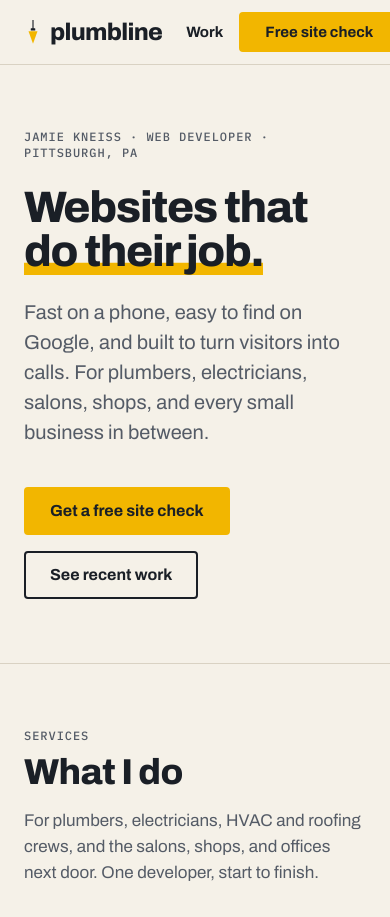
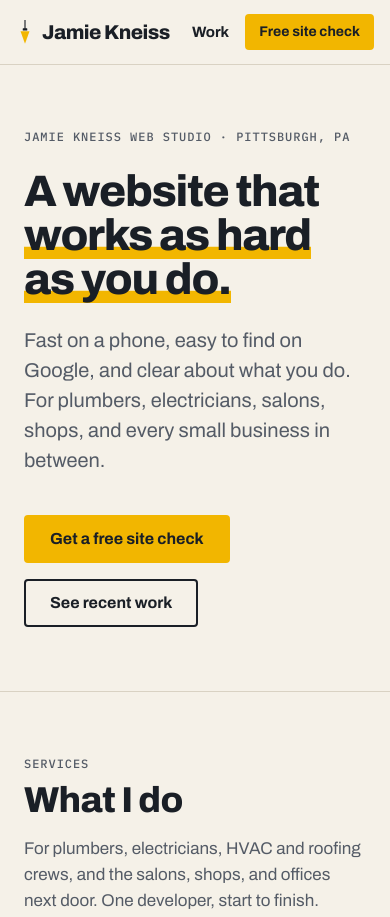
Before and after one commit to JJKneiss/JJKneiss.github.io, a plain HTML site: page index.html in a window 390 px wide. Shown: the top 917 px of the page. Drawn offline with Linux system fonts and the light colour scheme.

Commit message:
Rename to Jamie Kneiss Web Studio; new tagline
Tagline: A website that works as hard as you do. Removes the call/lead
promise from hero copy, renames the stylesheet to assets/brand.css, and
fixes the mobile nav overflow.

Co-Authored-By: Claude Opus 5.5 <noreply@anthropic.com>
Claude-Session: https://claude.ai/code/session_01F96dfgckfgxP9UPW48ptFq

```diff
--- a/assets/plumbline.css
+++ b/assets/brand.css
@@ -1,4 +1,4 @@
-/* Plumbline brand system — shared styles for the portfolio pages */
+/* Jamie Kneiss Web Studio — shared brand styles for the portfolio pages */
 :root {
   --paper: #F5F1E8;
   --paper-raised: #FFFFFF;
@@ -170,3 +170,6 @@ a { color: var(--plumb-ink); text-underline-offset: 4px; }
 .footer .brand-word { font-size: 20px; }
 @media (prefers-color-scheme: dark) { .steps .num { color: var(--on-steel); } }
 .grid--tools { grid-template-columns: repeat(auto-fit, minmax(300px, 1fr)); }
+.brand-word { white-space: nowrap; }
+@media (max-width: 420px) { .nav .brand-word { font-size: 20px; } .nav .wrap { gap: var(--space-3); padding: 0 var(--space-3); } }
+@media (max-width: 420px) { .nav-links { gap: var(--space-3); } .nav-links .pl-btn { padding: 0 12px; font-size: 14px; height: 36px; } }
--- a/index.html
+++ b/index.html
@@ -3,10 +3,10 @@
 <head>
 <meta charset="UTF-8">
 <meta name="viewport" content="width=device-width, initial-scale=1.0">
-<title>Plumbline — Websites that do their job | Jamie Kneiss</title>
-<meta name="description" content="Plumbline is Jamie Kneiss's Pittsburgh web studio: fast, mobile-first websites that do their job for small businesses. Start with a free site check.">
+<title>Jamie Kneiss Web Studio — A website that works as hard as you do</title>
+<meta name="description" content="Jamie Kneiss Web Studio builds fast, mobile-first websites for Pittsburgh's small businesses. Start with a free site check.">
 <meta name="theme-color" content="#F5F1E8">
-<meta property="og:title" content="Plumbline — Websites that do their job">
+<meta property="og:title" content="Jamie Kneiss Web Studio — A website that works as hard as you do">
 <meta property="og:description" content="Fast, mobile-first websites for local service businesses, built by Jamie Kneiss in Pittsburgh. Start with a free site check.">
 <meta property="og:url" content="https://jjkneiss.github.io/">
 <meta property="og:type" content="website">
@@ -15,17 +15,17 @@
 <link rel="preconnect" href="https://fonts.googleapis.com">
 <link rel="preconnect" href="https://fonts.gstatic.com" crossorigin>
 <link href="https://fonts.googleapis.com/css2?family=Archivo:wght@400;700;800&family=IBM+Plex+Mono:wght@500&display=swap" rel="stylesheet">
-<link rel="stylesheet" href="assets/plumbline.css">
+<link rel="stylesheet" href="assets/brand.css">
 </head>
 <body>
 <a class="skip-link" href="#main">Skip to content</a>
 
 <header class="nav">
   <div class="wrap">
-    <a class="brand" href="#" aria-label="Plumbline, home">
+    <a class="brand" href="#" aria-label="Jamie Kneiss Web Studio, home">
       <svg viewBox="0 0 48 64" aria-hidden="true"><rect x="22.5" width="3" height="24" fill="currentColor"/><rect x="18" y="22" width="12" height="6" rx="1" fill="currentColor"/><path d="M12 30h24L24 63z" fill="#F2B600"/></svg>
-      <span class="brand-word">plumbline</span>
-      <span class="brand-by">by Jamie Kneiss</span>
+      <span class="brand-word">Jamie Kneiss</span>
+      <span class="brand-by">Web Studio</span>
     </a>
     <nav aria-label="Main navigation">
       <ul class="nav-links">
@@ -45,9 +45,9 @@
   <svg class="hero-plumb" viewBox="0 0 48 340" aria-hidden="true"><rect x="23" width="2" height="280" fill="currentColor"/><rect x="18" y="278" width="12" height="6" rx="1" fill="currentColor"/><path d="M12 286h24l-12 52z" fill="#F2B600"/></svg>
   <div class="wrap">
     <div class="hero-inner">
-      <p class="label">Jamie Kneiss · Web developer · Pittsburgh, PA</p>
-      <h1>Websites that <span class="hl">do their job.</span></h1>
-      <p class="hero-sub">Fast on a phone, easy to find on Google, and built to turn visitors into calls. For plumbers, electricians, salons, shops, and every small business in between.</p>
+      <p class="label">Jamie Kneiss Web Studio · Pittsburgh, PA</p>
+      <h1>A website that <span class="hl">works as hard as you do.</span></h1>
+      <p class="hero-sub">Fast on a phone, easy to find on Google, and clear about what you do. For plumbers, electricians, salons, shops, and every small business in between.</p>
       <div class="actions">
         <a class="pl-btn pl-btn--primary" href="#contact">Get a free site check</a>
         <a class="pl-btn" href="#work">See recent work</a>
@@ -222,7 +222,7 @@
 
 <footer class="footer">
   <div class="wrap">
-    <span class="brand"><span class="brand-word">plumbline</span><span class="brand-by">Websites that do their job.</span></span>
+    <span class="brand"><span class="brand-word">Jamie Kneiss Web Studio</span><span class="brand-by">A website that works as hard as you do.</span></span>
     <span class="label">© 2026 Jamie Kneiss · Pittsburgh, PA · <a href="https://www.instagram.com/middlewaymma" target="_blank" rel="noopener" style="color:inherit">@middlewaymma</a></span>
   </div>
 </footer>
```
Also changed, not shown: case-studies.html (+7 -7 lines).
